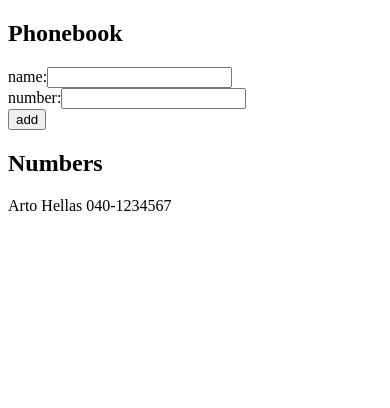
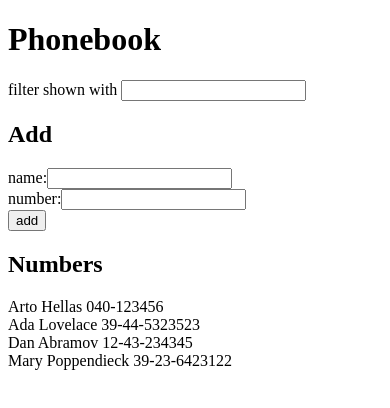
Before and after one commit to jiasheng1100/web-development-exercises, a React (Create React App) app in the folder part2/phonebook/: page / in a window 390 px wide. Shown: the top 408 px of the page. Built offline with nearby package versions, Linux system fonts and the light colour scheme.

Commit message:
ex.2.9 phonebook step4

```diff
--- a/part2/phonebook/src/App.js
+++ b/part2/phonebook/src/App.js
@@ -2,19 +2,21 @@
 
 const App = () => {
   const [persons, setPersons] = useState([
-    { name: 'Arto Hellas',
-      number: '040-1234567'
-    }
+    { name: 'Arto Hellas', number: '040-123456', id: 1 },
+    { name: 'Ada Lovelace', number: '39-44-5323523', id: 2 },
+    { name: 'Dan Abramov', number: '12-43-234345', id: 3 },
+    { name: 'Mary Poppendieck', number: '39-23-6423122', id: 4 }
   ])
-  const [newName, setNewName] = useState(' ') //store the user-submitted input
-  const [newNum, setNewNum] = useState(' ')
+  const [newName, setNewName] = useState('') //store the user-submitted input
+  const [newNum, setNewNum] = useState('')
+  const [newFilter, setNewFilter] = useState('')
 
   //an event handler to the form element
   const addPerson = (event) => {
     event.preventDefault()
 
     //prevent user from being able to add names that already exist in the phonebook
-    if (persons.findIndex(person => person.name===newName) != -1){
+    if (persons.findIndex(person => person.name===newName) !== -1){
       window.alert(`${newName} is already added to phonebook`)
     }
     else
@@ -27,26 +29,37 @@
       //use concat array method to avoid mutating state directly
       setPersons(persons.concat(personObject))
 
-      setNewName(' ')
-      setNewNum(' ')
+      setNewName('')
+      setNewNum('')
     }
   }
 
   //an event handler that synchronizes the changes made to input with the component's state
   //in order to enable editing of the input element
   const handleNameChange = (event) => {
-    console.log(event.target.value)
     setNewName(event.target.value)
   }
 
   const handleNumChange = (event) => {
-    console.log(event.target.value)
     setNewNum(event.target.value)
   }
 
+  const handleFilterChange = (event) => {
+    setNewFilter(event.target.value)
+  }
+
+  const personsToShow = newFilter===''
+    ? persons
+    : persons.filter(person => person.name.toLowerCase().indexOf(newFilter.toLowerCase()) !== -1)
+
   return (
     <div>
-      <h2>Phonebook</h2>
+      <h1>Phonebook</h1>
+      filter shown with <input
+            value={newFilter}
+            onChange={handleFilterChange} //called every time a change occurs in input element
+          />
+      <h2>Add</h2>
       <form onSubmit={addPerson}>
         <div>
           <div>
@@ -70,7 +83,7 @@
       </form>
       <h2>Numbers</h2>
         <>
-          {persons.map(person => <div key={person.name}>{person.name} {person.number}</div>)}
+        {personsToShow.map(person => <div key={person.id}>{person.name} {person.number}</div>)}
         </>
     </div>
   )
```
